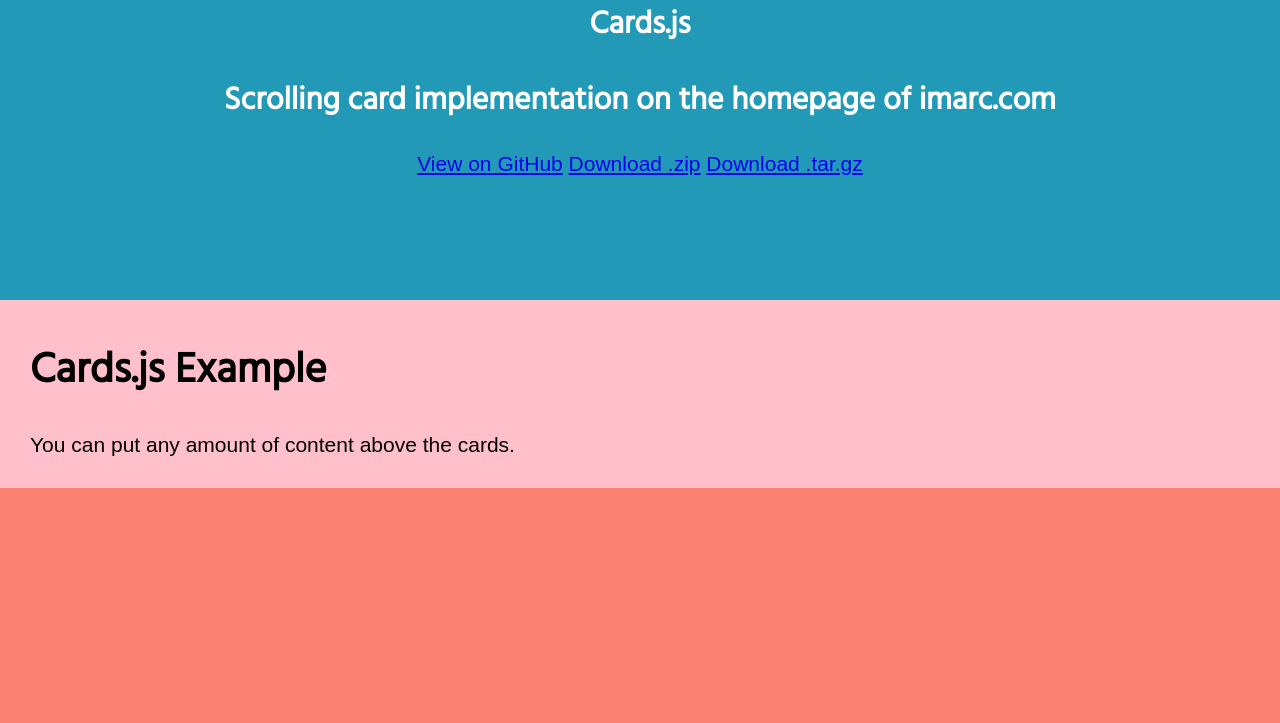
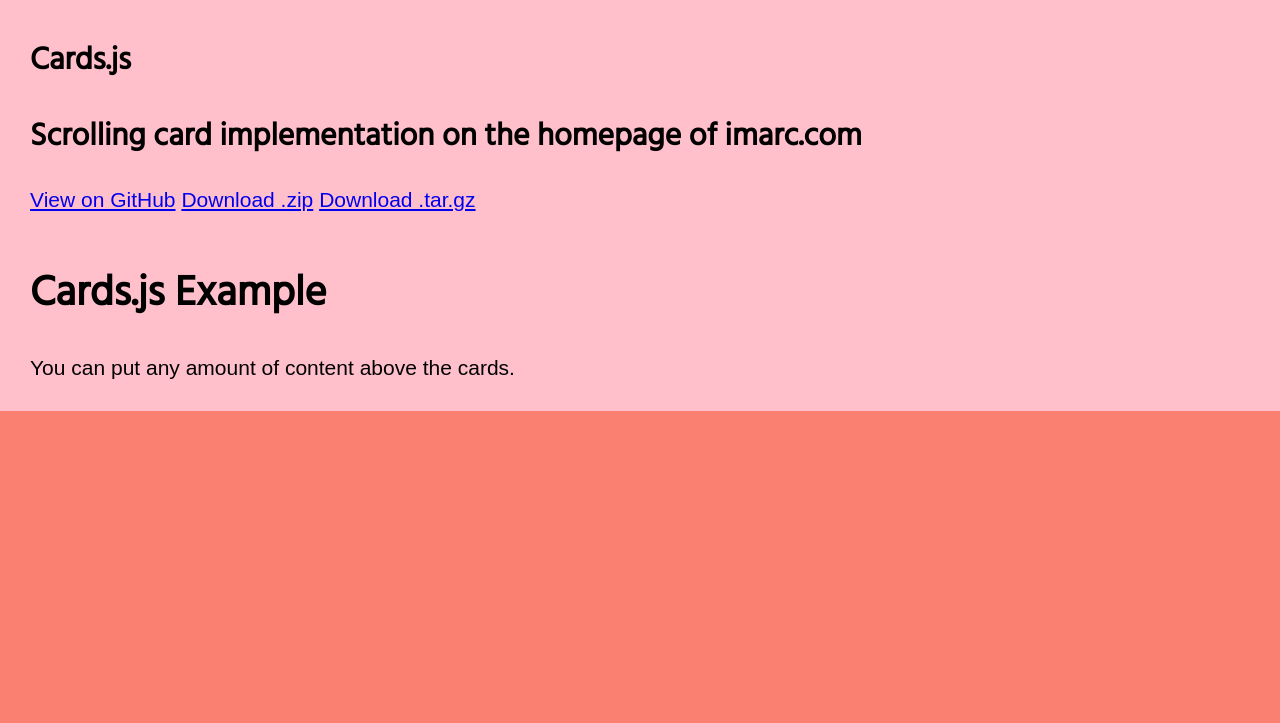
Before and after one commit to imarc/cards.js, a plain HTML site: page index.html in a window 1280 px wide. Shown: the top 723 px of the page. Drawn offline with Linux system fonts and the light colour scheme.

Commit message:
no message

```diff
--- a/index.html
+++ b/index.html
@@ -8,12 +8,15 @@
 
 </head>
 <body>
-<section class="page-header">
-	<h1 class="project-name">Cards.js</h1>
-	<h2 class="project-tagline">Scrolling card implementation on the homepage of imarc.com</h2>
-	<a href="https://github.com/imarc/cards.js" class="btn">View on GitHub</a>
-	<a href="https://github.com/imarc/cards.js/zipball/master" class="btn">Download .zip</a>
-	<a href="https://github.com/imarc/cards.js/tarball/master" class="btn">Download .tar.gz</a>
+
+<section>
+	<div class="container">
+		<h1 class="project-name">Cards.js</h1>
+		<h2 class="project-tagline">Scrolling card implementation on the homepage of imarc.com</h2>
+		<a href="https://github.com/imarc/cards.js">View on GitHub</a>
+		<a href="https://github.com/imarc/cards.js/zipball/master">Download .zip</a>
+		<a href="https://github.com/imarc/cards.js/tarball/master">Download .tar.gz</a>
+	</div>
 </section>
 
 <div class="container">
@@ -35,8 +38,10 @@
 	<p>Lorem ipsum dolor sit amet, consectetur adipisicing elit. Illum error officiis magnam, quidem quisquam corporis odit. Similique quasi dolore, consequatur, officiis eveniet adipisci explicabo tempora debitis incidunt repellendus culpa commodi.</p>
 </div>
 
-<footer class="site-footer">
-	<span class="site-footer-owner"><a href="https://github.com/imarc/cards.js">Cards.js</a> is maintained by <a href="https://github.com/imarc">imarc</a>.</span>
+<footer>
+	<div class="container">
+		<span class="site-footer-owner"><a href="https://github.com/imarc/cards.js">Cards.js</a> is maintained by <a href="https://github.com/imarc">imarc</a>.</span>
+	</div>
 </footer>
 
 <script type="text/javascript" src="js/cards.js"></script>
```
